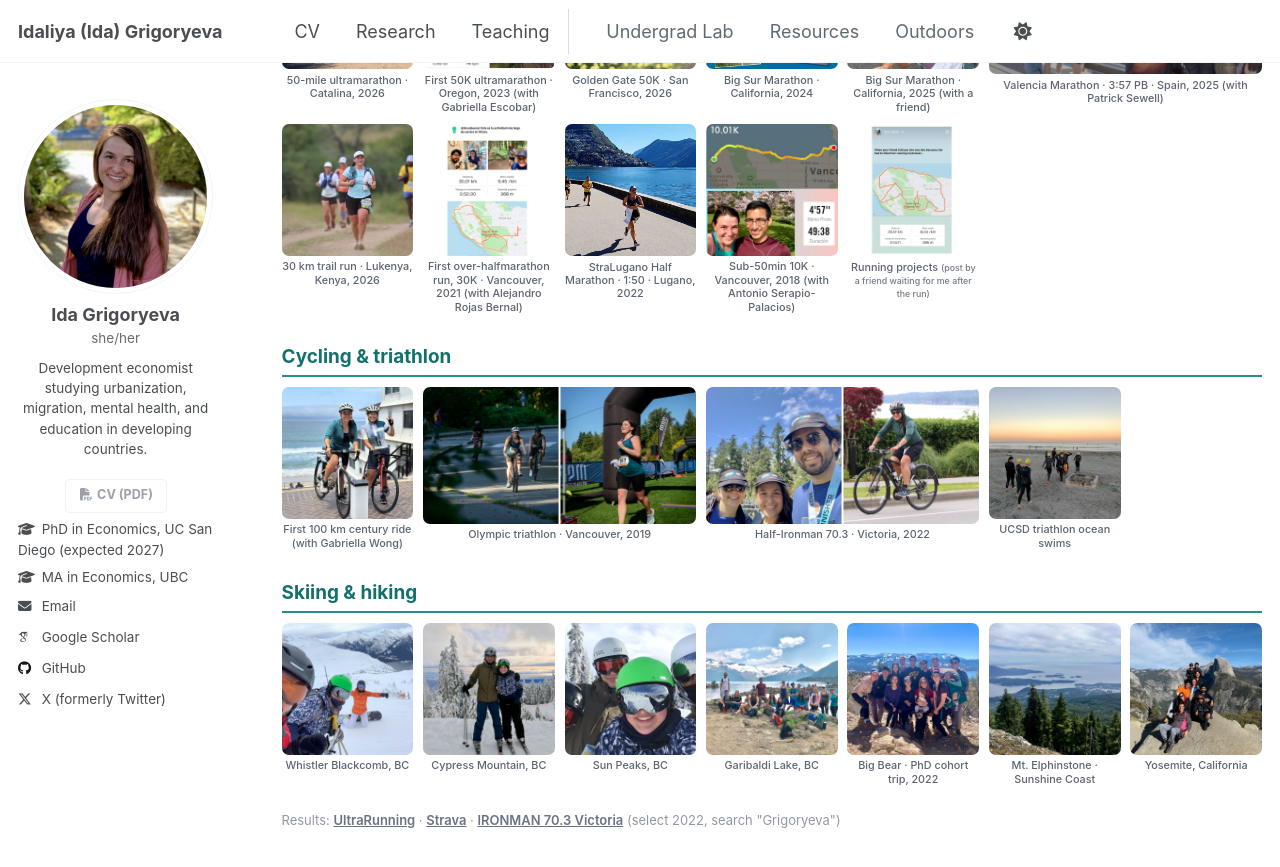
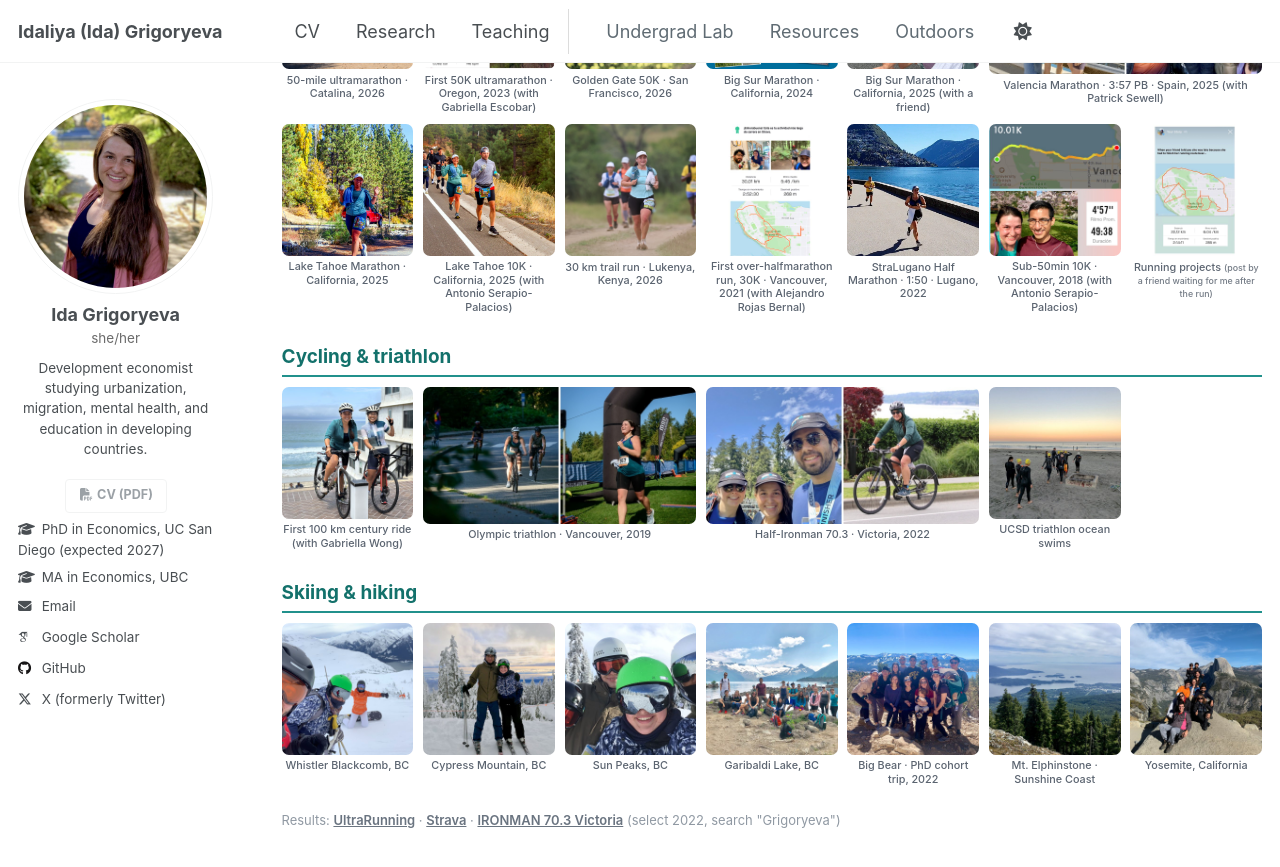
Before and after one commit to idagri/idagri.github.io, a Jekyll site: the page built from _pages/outdoors.md, in a window 1280 px wide and 900 px high, scrolled down 411 px. Shown: the top 867 px of the window. Built offline with Jekyll 4.4.1, drawn with Linux system fonts in a browser that asks for light colours; some web fonts are replaced; a script that is not in the unit is left out.

Commit message:
Outdoors: fix the washed-out Valencia collage (rebuilt from the clean high-res originals, IMG_5145 + IMG_5020, with a modest color/contrast boost -- the gray haze was baked into the old JPG) and add the Lake Tahoe run weekend (marathon + 10K, from the tagged favorites; watermark cropped out)
Co-Authored-By: Claude Opus 4.8 <noreply@anthropic.com>

```diff
--- a/_pages/outdoors.md
+++ b/_pages/outdoors.md
@@ -48,6 +48,8 @@ Beyond economics, I am happiest outside. I run, race triathlons, ski, and hike,
 <div class="out-tile"><img loading="lazy" src="/images/out-bigsur24.jpg" alt="Big Sur 2024 marathon collage with finish medal and a new marathon PR"><div class="out-cap">Big Sur Marathon · California, 2024</div></div>
 <div class="out-tile"><img loading="lazy" src="/images/out-marathon.jpg" alt="Selfie with a friend on the coastal road at the Big Sur Marathon"><div class="out-cap">Big Sur Marathon · California, 2025 (with a friend)</div></div>
 <div class="out-tile wide"><img loading="lazy" src="/images/out-valencia.jpg" alt="Valencia Marathon group photos: with friends at the City of Arts and Sciences after the finish, and an evening celebration in the city"><div class="out-cap">Valencia Marathon · 3:57 PB · Spain, 2025 (with Patrick Sewell)</div></div>
+<div class="out-tile"><img loading="lazy" src="/images/out-tahoe-marathon.jpg" alt="Running the Lake Tahoe Marathon through golden autumn aspens"><div class="out-cap">Lake Tahoe Marathon · California, 2025</div></div>
+<div class="out-tile"><img loading="lazy" src="/images/out-tahoe-10k.jpg" alt="Running the Lake Tahoe 10K with a friend, the same weekend as the marathon"><div class="out-cap">Lake Tahoe 10K · California, 2025 (with Antonio Serapio-Palacios)</div></div>
 <div class="out-tile"><img loading="lazy" src="/images/out-kenya.jpg" alt="Running a 30 km trail run in Lukenya, Kenya"><div class="out-cap">30 km trail run · Lukenya, Kenya, 2026</div></div>
 <div class="out-tile"><img loading="lazy" src="/images/out-30k.jpg" alt="First run over half-marathon distance, 30K in Vancouver"><div class="out-cap">First over-halfmarathon run, 30K · Vancouver, 2021 (with Alejandro Rojas Bernal)</div></div>
 <div class="out-tile"><img loading="lazy" src="/images/out-halfmarathon.jpg" alt="Running the StraLugano half marathon along the Lake Lugano lakefront promenade"><div class="out-cap">StraLugano Half Marathon · 1:50 · Lugano, 2022</div></div>
```
Also changed, not shown: images/out-tahoe-10k.jpg (added), images/out-tahoe-marathon.jpg (added), images/out-valencia.jpg.
